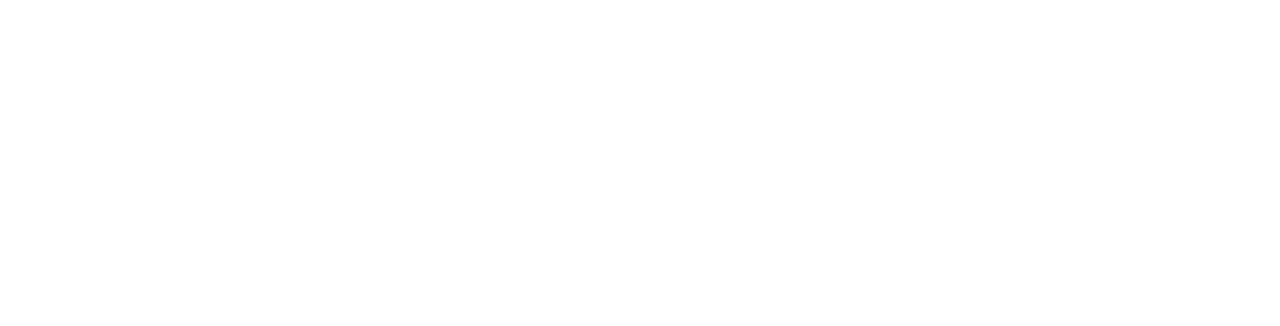
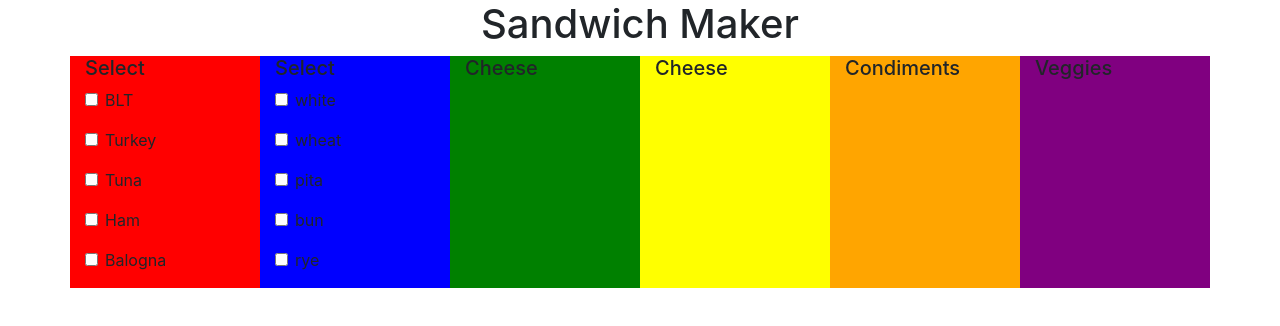
Before and after one commit to rarceneaux/sandwich-maker, a plain HTML site: page index.html in a window 1280 px wide. Drawn offline with nearby package versions, Linux system fonts and the light colour scheme.

Commit message:
added sandwich and bread modules

```diff
--- a/index.html
+++ b/index.html
@@ -7,9 +7,41 @@
   <title>Sandwich Maker</title>
   <link rel="stylesheet" href="https://stackpath.bootstrapcdn.com/bootstrap/4.3.1/css/bootstrap.min.css" integrity="sha384-ggOyR0iXCbMQv3Xipma34MD+dH/1fQ784/j6cY/iJTQUOhcWr7x9JvoRxT2MZw1T" crossorigin="anonymous">
   <link rel="stylesheet" href="./styles/main.css">
+  <link rel="icon" href="assets/images/favicon.jpeg">
 </head>
 <body>
-
+<div class="container">
+    <h1 id="main-title">Sandwich Maker</h1>
+<div class="row">
+<div id="sandwich" class="col red">
+</div>
+<div id="bread" class="col blue">
+<h5>Bread</h5>
+</div>
+<div id="meat" class="col green">
+<h5>Cheese</h5>
+</div>
+<div id="cheese" class="col yellow">
+<h5>Cheese</h5>
+</div>
+<div id="condiments" class="col orange">
+<h5>Condiments</h5>
+</div>
+<div id="veggies" class="col purple">
+<h5>Veggies</h5>
+</div>
+</div>
+<div id="review-order" class="row">
+  <!-- <button type="button" class="btn btn-danger">Review Order</button> -->
+</div>
+<div class="row">
+  <!-- <button type="button" class="btn btn-success">Complete Order</button> -->
+</div>
+<div id="final-step" class="row">
+<!-- Final Sandwich Order and Cost Here -->
+</div>
+<!-- CONTAINER ENDS HERE -->
+</div>
 
 
 
--- a/javascripts/components/breads.js
+++ b/javascripts/components/breads.js
@@ -0,0 +1,36 @@
+import utilities from '../helpers/utilities.js';
+
+const breads = [
+  {id:'bread1',name:'white',price: 25 },
+  {id:'bread2',name:'wheat',price: 50 },
+  {id:'bread3',name:'pita',price: 65 },
+  {id:'bread4',name:'bun',price: 75 },
+  {id:'bread5',name:'rye',price: 99 },
+  ];
+
+  const getSelectedBread = () => {
+    const getSelectedBreads = [];
+    const breadCheckboxes = document.getElementsByClassName('bread');
+    for (let d = 0; d < breadCheckboxes.length; d++){
+      for(let e = 0; e < breads.length; e++){
+        if(breadCheckboxes[d].checked && breadCheckboxes[d].id === breads[d].id){
+          getSelectedBreads.push(sandwichs[e]);
+        }
+      }
+    }
+  return getSelectedBreads;
+  };
+
+  const BreadPrint = () => {
+    let domString2 = '<h5>Select</h5>';
+    for (let f = 0; f <breads.length;f++){
+      domString2 += `<div class="form-group form-check">
+      <input type="checkbox" class="form-check-input bread" id="${breads[f].id}">
+      <label class="form-check-label" for="${breads[f].id}">${breads[f].name}</label>
+    </div>`;
+    utilities.PTD('bread',domString2);
+    }
+  };
+
+
+  export default { getSelectedBread,BreadPrint };
--- a/javascripts/components/sandwich.js
+++ b/javascripts/components/sandwich.js
@@ -0,0 +1,36 @@
+import utilities from '../helpers/utilities.js';
+
+const sandwichs = [
+{id:'sandwich1',name:'BLT',price: 25 },
+{id:'sandwich2',name:'Turkey',price: 50 },
+{id:'sandwich3',name:'Tuna',price: 65 },
+{id:'sandwich4',name:'Ham',price: 75 },
+{id:'sandwich5',name:'Balogna',price: 99 },
+];
+
+const getSelectedSandwichs = () => {
+  const getSelectedSandwichs = [];
+  const sandwichCheckboxes = document.getElementsByClassName('sandwich');
+  for (let a = 0; a < sandwichCheckboxes.length; a++){
+    for(let b = 0; b < sandwichs.length; b++){
+      if(sandwichCheckboxes[a].checked && sandwichCheckboxes[a].id === sandwichs[b].id){
+        getSelectedSandwichs.push(sandwichs[b]);
+      }
+    }
+  }
+return getSelectedSandwichs;
+};
+
+const sandwichPrint = () => {
+  let domString = '<h5>Select</h5>';
+  for (let c = 0; c <sandwichs.length;c++){
+    domString += `<div class="form-group form-check">
+    <input type="checkbox" class="form-check-input sandwich" id="${sandwichs[c].id}">
+    <label class="form-check-label" for="${sandwichs[c].id}">${sandwichs[c].name}</label>
+  </div>`;
+  utilities.PTD('sandwich',domString);
+  }
+};
+
+
+export default { sandwichPrint, getSelectedSandwichs };
--- a/javascripts/main.js
+++ b/javascripts/main.js
@@ -0,0 +1,8 @@
+import sandwich from './components/sandwich.js';
+import breads from './components/breads.js';
+
+const init = () => {
+  sandwich.sandwichPrint();
+  breads.BreadPrint();
+};
+init();
--- a/styles/main.css
+++ b/styles/main.css
@@ -0,0 +1,27 @@
+.red{
+  background-color: red;
+}
+
+.blue{
+  background-color: blue;
+}
+
+.green{
+  background-color: green;
+}
+
+.yellow{
+  background-color: yellow;
+}
+
+.orange{
+  background-color: orange
+}
+
+.purple{
+  background-color: purple;
+}
+
+#main-title{
+  text-align: center;
+}
```
Also changed, not shown: assets/images/favicon.jpeg (added).
